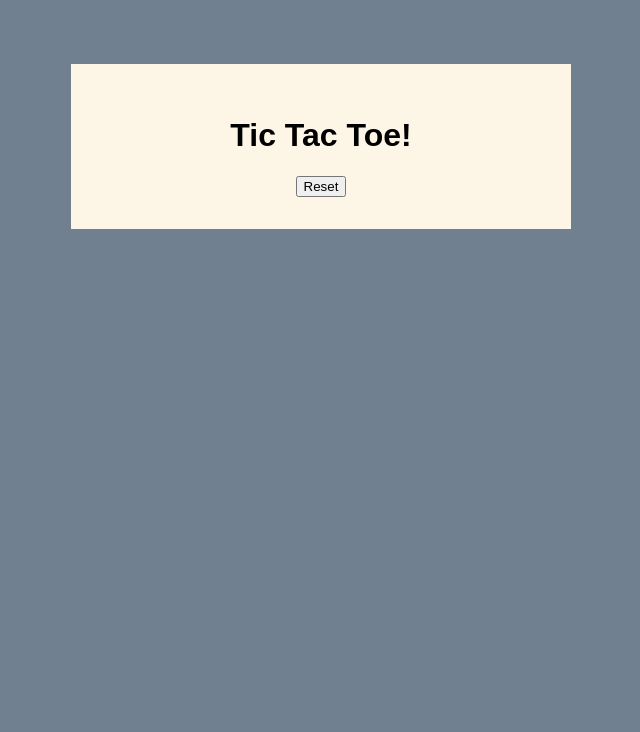
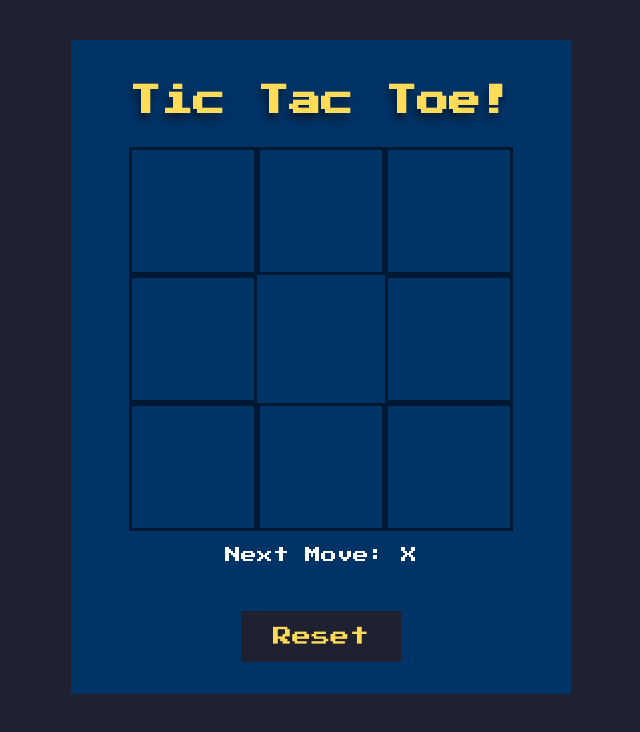
Before and after one commit to gllmsb/TicTacToe, a website with bundled scripts: page index.html in a window 1280 px wide. Shown: the whole page, without its empty margins (319-959 px from the left). Built offline with nearby package versions, Linux system fonts and the light colour scheme.

Commit message:
General Typescript code, added mixins and changed the variables color wise, i have added a font and changed the button design.

```diff
--- a/assets/scss/components/_app.scss
+++ b/assets/scss/components/_app.scss
@@ -5,11 +5,19 @@
   max-width: 500px;
   width: 90vw;
   margin: 0 auto;
-    margin-top: 4rem;
+  margin-top: 2.5rem;
   padding: 2rem 0;
-    font-family: sans-serif;
+  font-family: $font;
   text-align: center;
-    background-color: $light;
+  color: white;
+  background-color: $secondary;
+
+  h1 {
+    font-family: $font;
+    color: $yellow;
+    animation: float 3s ease-in-out infinite;
+    @include text-shadow;
+  }
 
   #board {
     display: grid;
@@ -17,12 +25,13 @@
     justify-content: center;
 
     .cell {
-        height: 4rem;
-        width: 4rem;
+      height: 8rem;
+      width: 8rem;
       background-color: transparent;
       border: none;
       font-weight: 600;
       font-size: 50px;
+      font-family: $font;
       position: relative;
 
       &::after {
@@ -32,10 +41,12 @@
 
     [data-content="X"] {
       color: $red;
+      @include text-shadow;
     }
 
     [data-content="O"] {
       color: $cyan;
+      @include text-shadow;
     }
 
     [data-row="0"],
@@ -45,4 +56,33 @@
       @include custom-border;
     }
   }
+
+  #reset {
+    margin-top: 2rem;
+    padding: 1rem 2rem;
+    background-color: $bg;
+    color: $yellow;
+    border: none;
+    font-family: $font;
+    font-size: 1.2rem;
+    cursor: pointer;
+    transition: background-color 0.3s, color 0.3s;
+
+    &:hover {
+      background-color: $bg;
+      color: $red;
     }
+  }
+}
+
+@keyframes float {
+  0% {
+    transform: translateY(0);
+  }
+  50% {
+    transform: translateY(-10px);
+  }
+  100% {
+    transform: translateY(0);
+  }
+}
--- a/assets/scss/helpers/_mixins.scss
+++ b/assets/scss/helpers/_mixins.scss
@@ -1,3 +1,7 @@
 @mixin custom-border {
     border: 3px solid rgba(0, 0, 0, 0.5);
 }
+
+@mixin text-shadow {
+    text-shadow: -2px 6px 8px rgba(0, 0, 0, 0.5);
+  }
--- a/assets/scss/helpers/_variables.scss
+++ b/assets/scss/helpers/_variables.scss
@@ -1,4 +1,9 @@
-$gray: slategray;
-$light: oldlace;
-$red: palevioletred;
-$cyan: darkcyan;
+$bg: #1F2030;
+$secondary: #003366;
+$yellow: #FFDB58;
+$cyan: #00FFFF;
+$red: #FF4040;
+
+$font: "Press Start 2P", system-ui;
+
+@import url('https://fonts.googleapis.com/css2?family=Press+Start+2P&display=swap');
--- a/assets/scss/pages/main.scss
+++ b/assets/scss/pages/main.scss
@@ -8,7 +8,8 @@
 body,
 html {
   margin: 0;
-  background-color: $gray;
+  background-color: $bg;
+  font-family: $font;
 }
 
 * {
--- a/index.html
+++ b/index.html
@@ -5,7 +5,6 @@
     <meta name="viewport" content="width=device-width, initial-scale=1.0">
     <title>Tic-Tac-Toe</title>
     <link rel="stylesheet" href="./assets/scss/pages/main.css">
-    <script src="./dist/index.js"></script>
 </head>
 <body>
     <div id="app">
@@ -14,5 +13,6 @@
         <button id="reset">Reset</button>
       </div>
 
+    <script src="./dist/index.js"></script>
 </body>
 </html>
--- a/src/index.ts
+++ b/src/index.ts
@@ -1,2 +1,122 @@
-const text = "Hello";
-console.log(text);
+const appElement = document.getElementById("app");
+const boardElement = document.getElementById("board");
+const ROW_COUNT = 3;
+const COL_COUNT = 3;
+
+type Cell = "X" | "O" | "";
+type Board = [[Cell, Cell, Cell], [Cell, Cell, Cell], [Cell, Cell, Cell]];
+
+let boardState: Board = [
+  ["", "", ""],
+  ["", "", ""],
+  ["", "", ""]
+];
+
+let currentMove: "X" | "O" = "X";
+let winner: Cell | "Draw" = "";
+
+function createCell(row: number, col: number, content = ""): HTMLButtonElement {
+  const cell = document.createElement("button");
+  cell.setAttribute("data-row", row.toString());
+  cell.setAttribute("data-col", col.toString());
+  cell.setAttribute("data-content", content);
+  cell.classList.add("cell");
+  cell.addEventListener("click", () => {
+    if (winner) return;
+    if (boardState[row][col] === "") {
+      boardState[row][col] = currentMove;
+      winner = checkBoard(currentMove);
+
+      if (!winner) {
+        currentMove = currentMove === "X" ? "O" : "X";
+      }
+
+      renderBoard();
+    }
+  });
+  return cell;
+}
+
+function flattenBoard(board: Board): Cell[] {
+  return board.reduce((acc, row) => acc.concat(row), [] as Cell[]);
+}
+
+function checkBoard(player: Cell): Cell | "Draw" {
+  const flattenedBoard = flattenBoard(boardState);
+  if (flattenedBoard.filter((c) => c).length === 9) {
+    return "Draw";
+  }
+  const horizontal = [0, 3, 6].map((c) => [c, c + 1, c + 2]);
+  const vertical = [0, 1, 2].map((c) => [c, c + 3, c + 6]);
+  const diagonal = [
+    [0, 4, 8],
+    [2, 4, 6]
+  ];
+
+  const allWins = [...horizontal, ...vertical, ...diagonal];
+  let result = allWins.some(
+    (indices) =>
+      flattenedBoard[indices[0]] === player &&
+      flattenedBoard[indices[1]] === player &&
+      flattenedBoard[indices[2]] === player
+  );
+  if (result) return player;
+  return "";
+}
+
+function renderBoard() {
+  if (!appElement) {
+    throw new Error("Cannot find app element");
+  }
+  if (!boardElement) {
+    throw new Error("Cannot find board element");
+  }
+  boardElement.innerHTML = "";
+  for (let i = 0; i < ROW_COUNT; i++) {
+    for (let j = 0; j < COL_COUNT; j++) {
+      const cell = createCell(i, j, boardState[i][j]);
+      console.log(`Appending cell at row ${i}, col ${j}`);
+      boardElement.appendChild(cell);
+    }
+  }
+  const oldMoveElement = document.getElementById("move-element");
+  if (oldMoveElement) {
+    oldMoveElement.remove();
+  }
+  const moveElement = document.createElement("p");
+  moveElement.id = "move-element";
+  moveElement.innerText = winner
+    ? `Winner: ${winner}`
+    : `Next Move: ${currentMove}`;
+  moveElement.classList.add("current-move");
+  const resetButton = document.getElementById("reset");
+  if (resetButton) {
+    appElement.insertBefore(moveElement, resetButton);
+  } else {
+    appElement.appendChild(moveElement);
+  }
+}
+
+function init() {
+  const resetButton = document.getElementById("reset");
+  if (!resetButton) {
+    throw new Error("No Reset button");
+  }
+  resetButton.addEventListener("click", () => {
+    boardState = [
+      ["", "", ""],
+      ["", "", ""],
+      ["", "", ""]
+    ];
+    currentMove = "X";
+    winner = "";
+    renderBoard();
+  });
+  renderBoard();
+}
+
+if (appElement && boardElement) {
+  init();
+} else {
+  throw new Error("Required elements are missing in the DOM");
+}
```
Also changed, not shown: assets/scss/pages/main.css, dist/index.js, 1 other file. Lines whose indentation alone changed are shown as unchanged.
